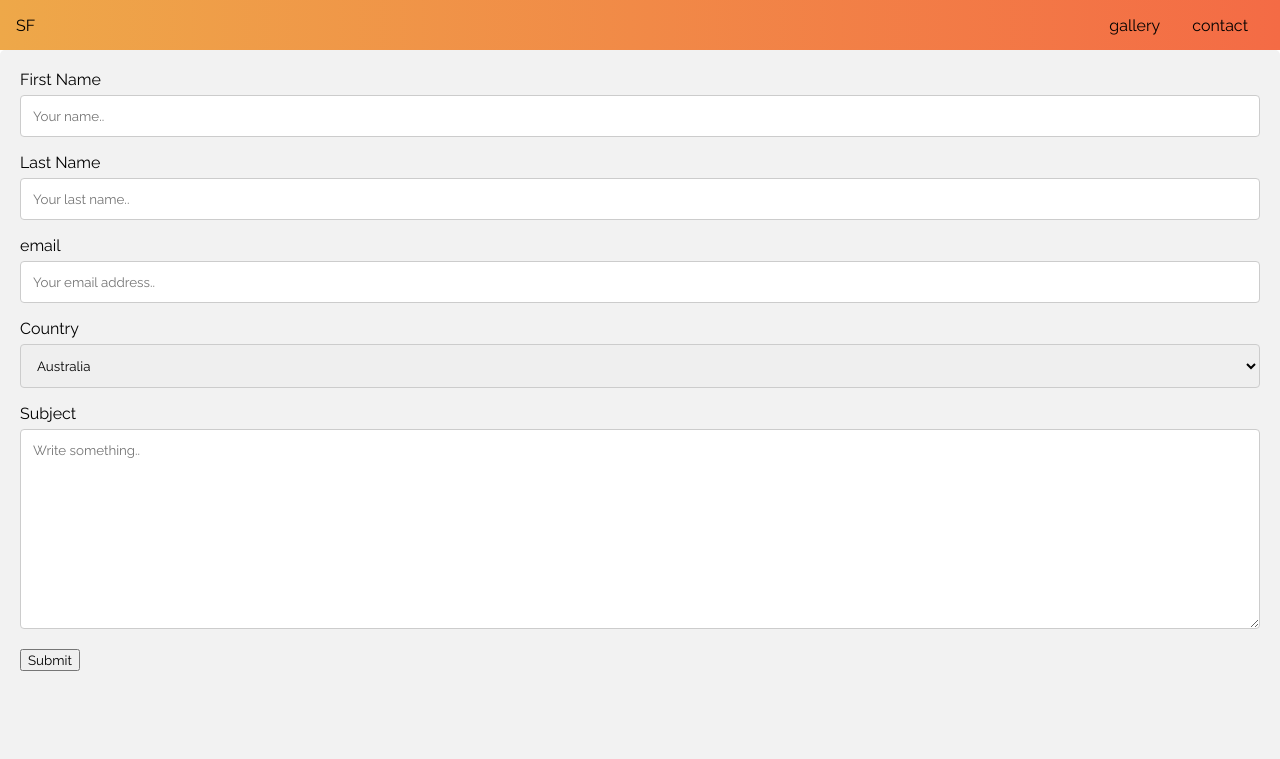
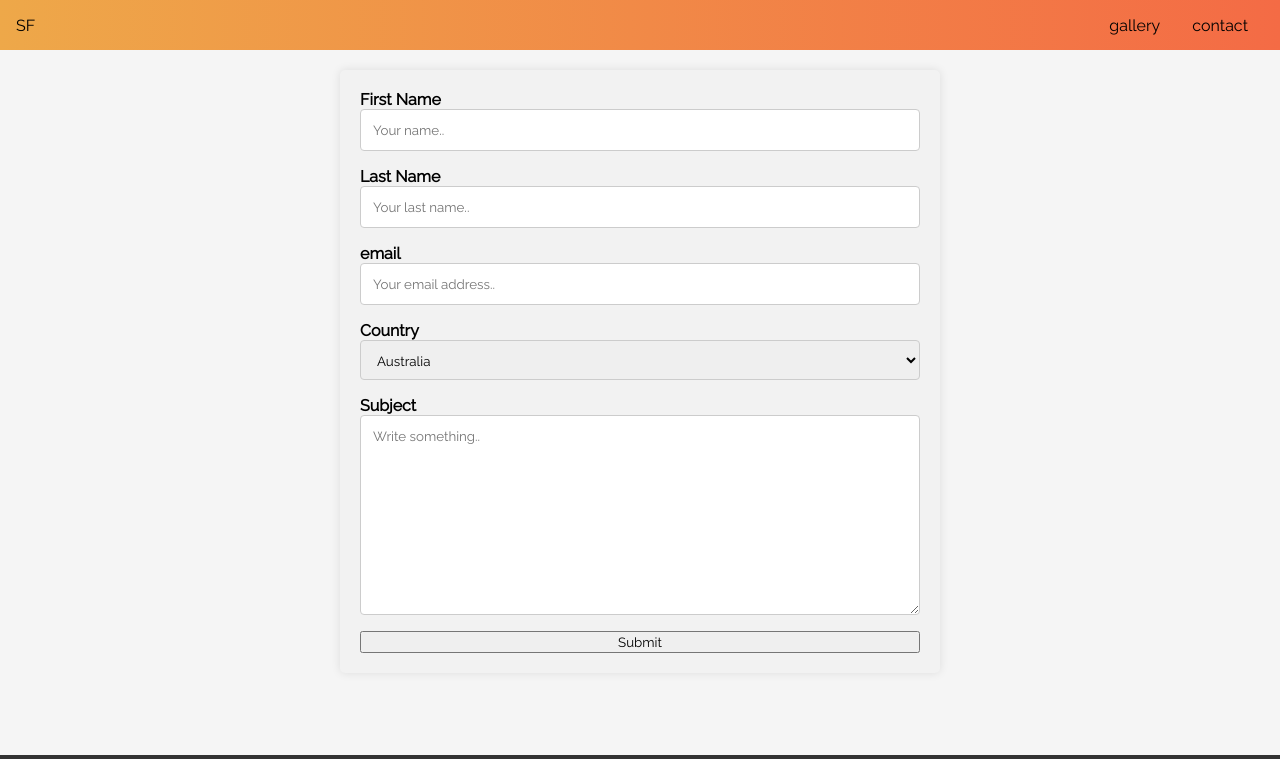
Before and after one commit to Khaled-AlAsadi/Safari-Tour, a plain HTML site: page contact.html in a window 1280 px wide. Shown: the top 759 px of the page. Drawn offline with Linux system fonts and the light colour scheme.

Commit message:
updated contact form

```diff
--- a/assets/css/styles.css
+++ b/assets/css/styles.css
@@ -194,8 +194,28 @@ footer a i:hover {
 }
 
 /*gallery-page styles*/
+.contact-page {
+  background-color: #f5f5f5;
+}
+.contact-container {
+  max-width: 600px;
+  margin: 0 auto;
+  padding: 20px;
+  background-color: #fff;
+  box-shadow: 0 0 10px rgba(0, 0, 0, 0.1);
+  border-radius: 5px;
+  margin-top: 20px;
+}
 
-/*Contact Form*/
+form {
+  display: flex;
+  flex-direction: column;
+}
+
+label {
+  font-weight: bold;
+}
+
 input[type='text'],
 select,
 textarea {
@@ -204,9 +224,18 @@ textarea {
   border: 1px solid #ccc;
   border-radius: 4px;
   box-sizing: border-box;
-  margin-top: 6px;
   margin-bottom: 16px;
   resize: vertical;
+}
+
+input[type='text']:focus,
+select:focus,
+textarea:focus {
+  border-color: #04aa6d;
+}
+
+select {
+  height: 40px;
 }
 
 input[type='submit'] {
@@ -216,20 +245,20 @@ input[type='submit'] {
   border: none;
   border-radius: 4px;
   cursor: pointer;
+  transition: background-color 0.3s;
 }
 
 input[type='submit']:hover {
   background-color: #45a049;
 }
 
-.container {
-  border-radius: 5px;
+.contact-container {
   background-color: #f2f2f2;
   padding: 20px;
-  height: 100vh;
+  border-radius: 5px;
 }
+/*Contact Form*/
 
-/*Contact Form*/
 /*Start page body */
 .main-container {
   width: 100%;
@@ -256,6 +285,9 @@ input[type='submit']:hover {
 .calender-container .content {
   display: inline;
   text-align: center;
+}
+.calender-container p a {
+  color: blue;
 }
 
 /*Start page body */
--- a/contact.html
+++ b/contact.html
@@ -13,7 +13,7 @@
     <title>Safari Tour</title>
   </head>
 
-  <body>
+  <body class="contact-page">
     <header>
       <section class="top-nav">
         <div>
@@ -29,8 +29,8 @@
         </ul>
       </section>
     </header>
-    <main>
-      <div class="container">
+    <main class="contact-main">
+      <div class="contact-container">
         <form>
           <label for="fname">First Name</label>
           <input
```
